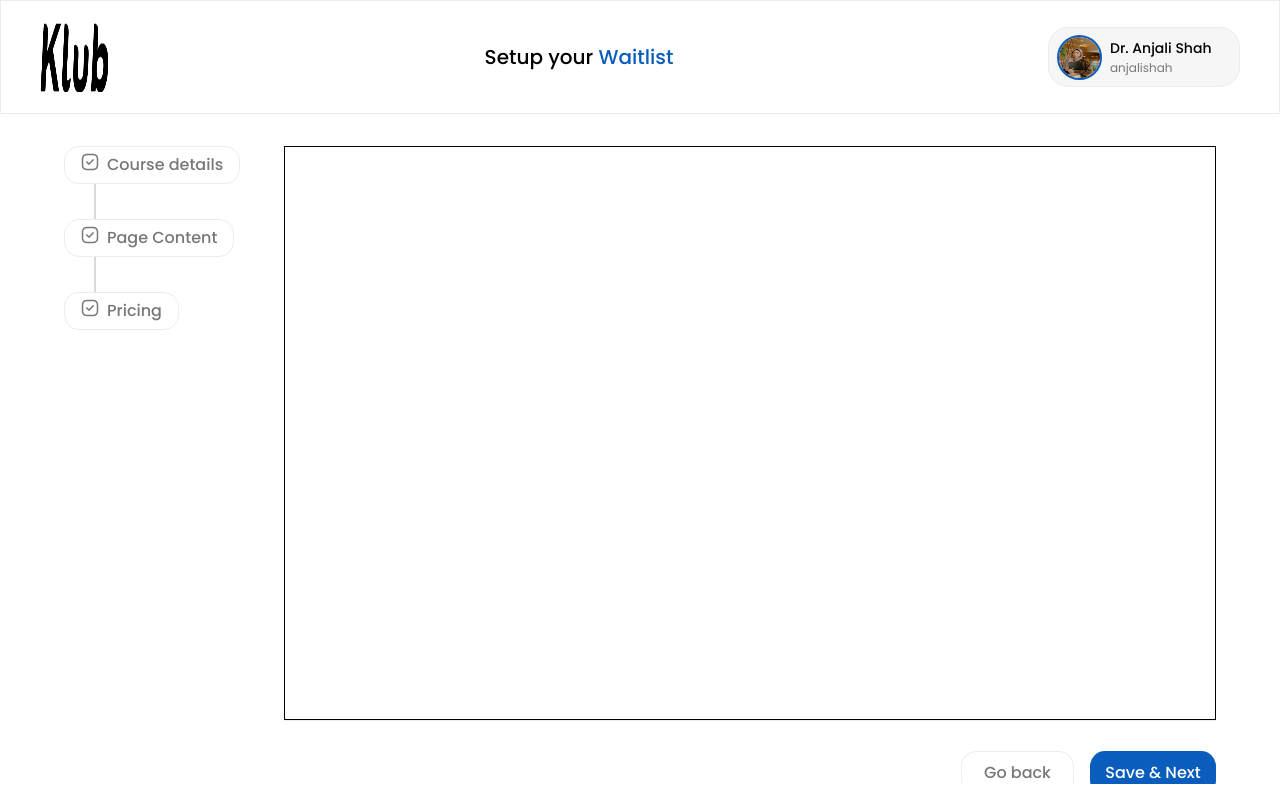
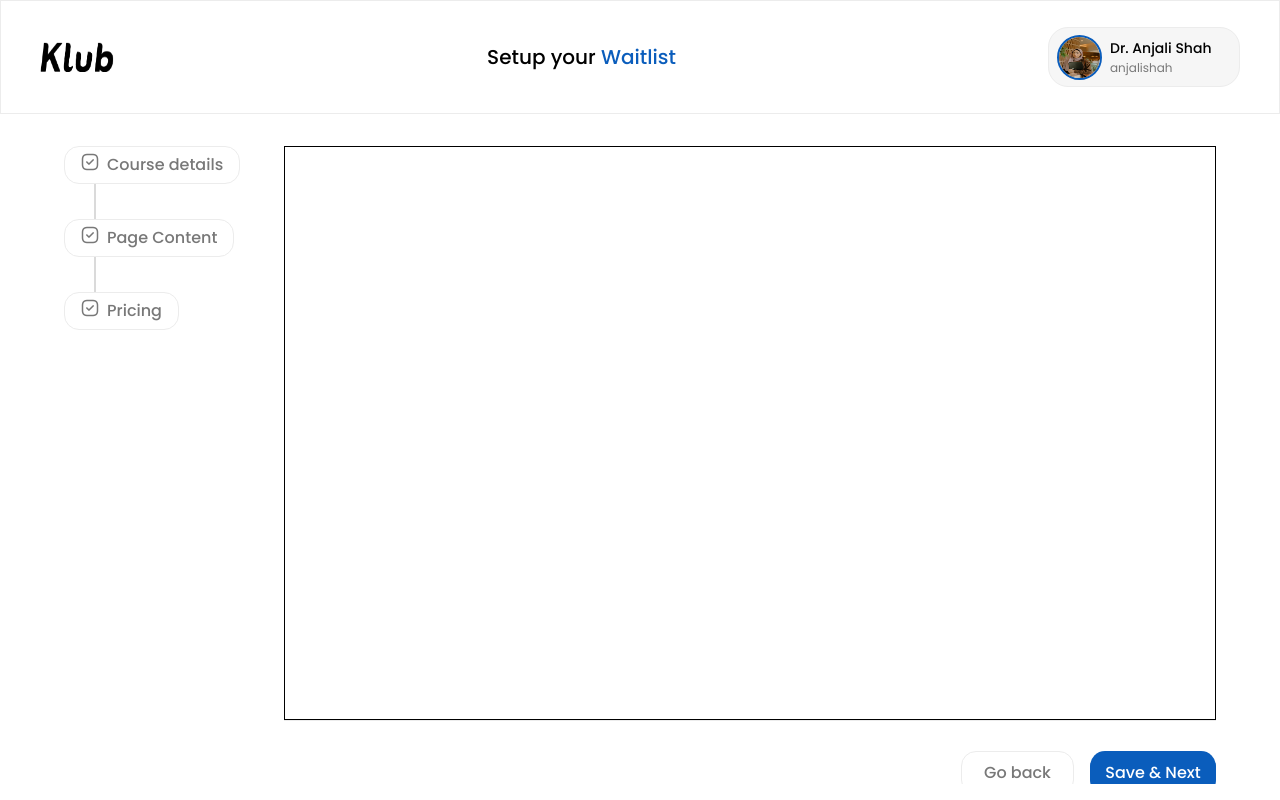
Before and after one commit to MadyWebor/klub-early-access, a Next.js app: page /wait-list/setup/1 in a window 1280 px wide. Built offline with nearby package versions, Linux system fonts and the light colour scheme.

Commit message:
add layout of setup profile

```diff
--- a/src/app/wait-list/setup/[mode]/page.tsx
+++ b/src/app/wait-list/setup/[mode]/page.tsx
@@ -40,10 +40,10 @@ const WaitListSetup: React.FC = () => {
         <div className="w-full h-full flex flex-col overflow-hidden gap-6 sm:gap-8">
             {/* Header */}
             <div className="w-full flex justify-center border border-[#ECECEC] h-[90px] sm:h-[114px] px-2 sm:px-0">
-                <div className="w-full max-w-[1200px] h-full flex flex-wrap sm:flex-nowrap justify-between items-center gap-4 sm:gap-0">
+                <div className="w-[95%] max-w-[1200px] h-full flex flex-wrap sm:flex-nowrap justify-between items-center gap-4 sm:gap-0">
                     {/* Logo */}
                     <div className="flex flex-col items-center justify-center min-w-[70px]">
-                        <Image src="/klub-image.png" alt="klub" width={55} height={55} className="sm:w-[70px] sm:h-[70px]" />
+                        <img src="/klub-image.png" alt="klub" className="w-[75px] h-[30px]" />
                     </div>
                     {/* Title */}
                     <div className="flex flex-col items-center justify-center flex-1 min-w-0 text-center">
```
